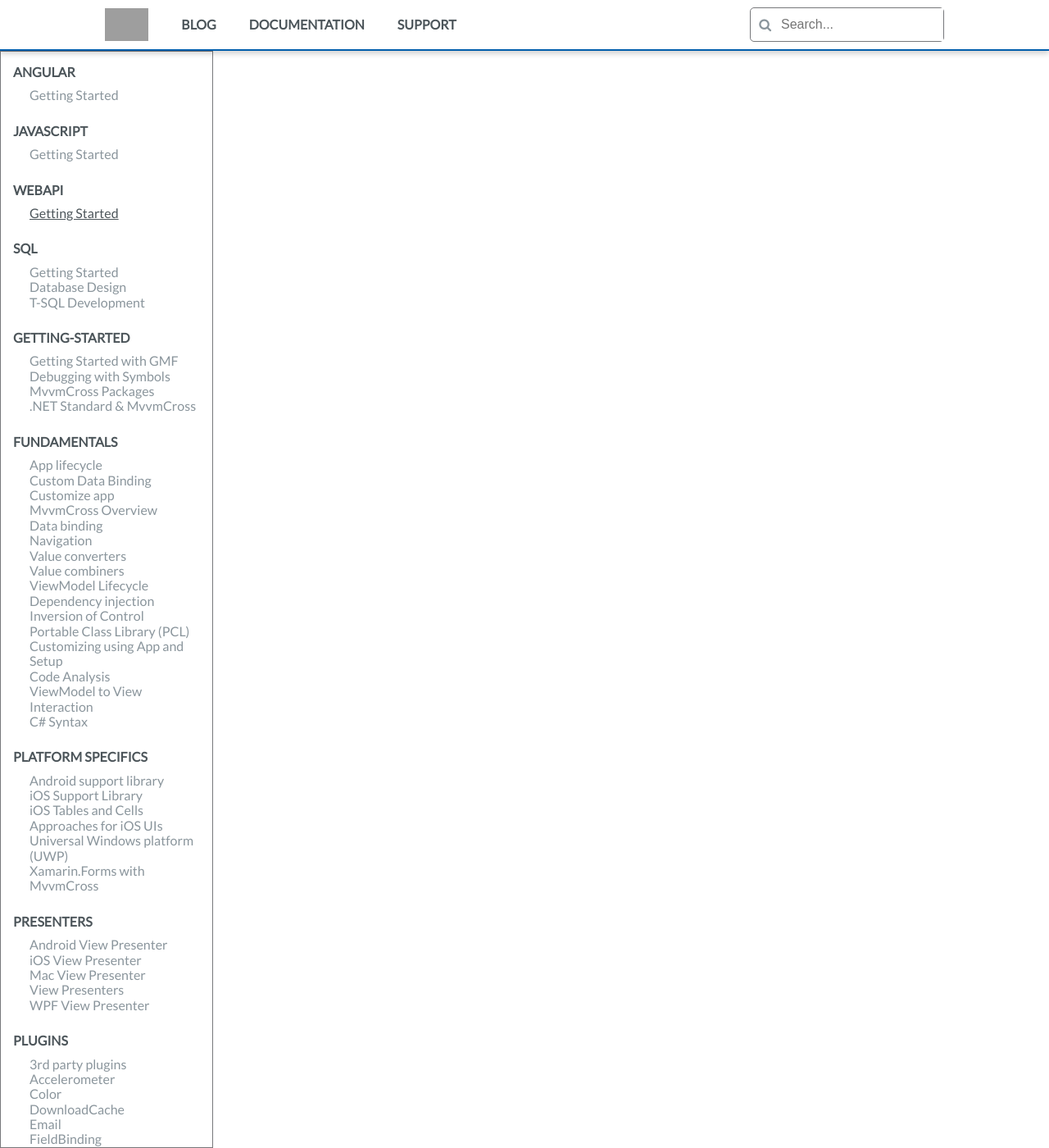
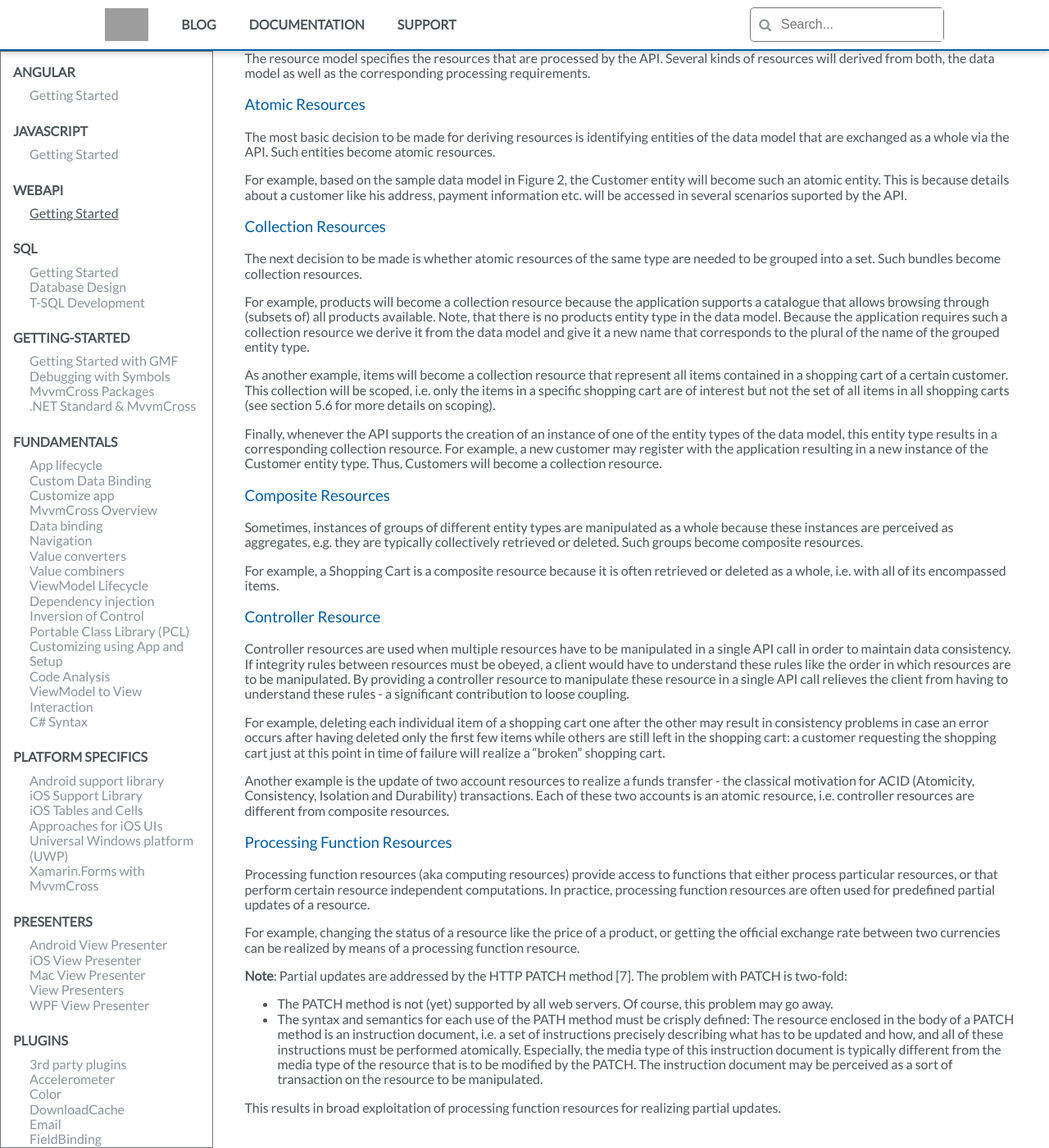
Before and after one commit to gmfjlr/DevForDev, a Jekyll site: the page built from docs/_documentation/webapi/getting-started.md, in a window 1280 px wide and 1400 px high, scrolled down 2323 px. Shown: the whole window at 82% size. Built offline with Jekyll 4.4.1, drawn with Linux system fonts in a browser that asks for light colours; nearby versions of some CDN libraries; comment, search, counter and statistics services are not loaded; grey boxes are pictures that could not be loaded.

Commit message:
Update getting-started.md

```diff
--- a/docs/_documentation/webapi/getting-started.md
+++ b/docs/_documentation/webapi/getting-started.md
@@ -42,3 +42,52 @@ The main purpose of the data model behind an API is to specify the properties of
 Figure 2 depicts a sample data model that will be used in the following sections to give examples on how to apply the given guidelines.
 
 The data model is an important source to determine an appropriate resource model. However, the way clients interact with the API is a significant influencer of the resource model derived from the data model ("clients win over data"). The domain model drives the implementation of the API, while the resource model is driven by client interactions. But typically, the resource model will "follow the data model".
+
+## Resource Model
+
+The resource model specifies the resources that are processed by the API. Several kinds of resources will derived from both, the data model as well as the corresponding processing requirements.
+
+### Atomic Resources
+
+The most basic decision to be made for deriving resources is identifying entities of the data model that are exchanged as a whole via the API. Such entities become atomic resources.
+
+For example, based on the sample data model in Figure 2, the Customer entity will become such an atomic entity. This is because details about a customer like his address, payment information etc. will be accessed in several scenarios suported by the API.
+
+### Collection Resources
+
+The next decision to be made is whether atomic resources of the same type are needed to be grouped into a set. Such bundles become collection resources.
+
+For example, products will become a collection resource because the application supports a catalogue that allows browsing through (subsets of) all products available. Note, that there is no products entity type in the data model. Because the application requires such a collection resource we derive it from the data model and give it a new name that corresponds to the plural of the name of the grouped entity type.
+
+As another example, items will become a collection resource that represent all items contained in a shopping cart of a certain customer. This collection will be scoped, i.e. only the items in a specific shopping cart are of interest but not the set of all items in all shopping carts (see section 5.6 for more details on scoping).
+
+Finally, whenever the API supports the creation of an instance of one of the entity types of the data model, this entity type results in a corresponding collection resource. For example, a new customer may register with the application resulting in a new instance of the Customer entity type. Thus, Customers will become a collection resource.
+
+### Composite Resources
+
+Sometimes, instances of groups of different entity types are manipulated as a whole because these instances are perceived as aggregates, e.g. they are typically collectively retrieved or deleted. Such groups become composite resources.
+
+For example, a Shopping Cart is a composite resource because it is often retrieved or deleted as a whole, i.e. with all of its encompassed items.
+
+
+
+### Controller Resource
+
+Controller resources are used when multiple resources have to be manipulated in a single API call in order to maintain data consistency. If integrity rules between resources must be obeyed, a client would have to understand these rules like the order in which resources are to be manipulated. By providing a controller resource to manipulate these resource in a single API call relieves the client from having to understand these rules - a significant contribution to loose coupling.
+
+For example, deleting each individual item of a shopping cart one after the other may result in consistency problems in case an error occurs after having deleted only the first few items while others are still left in the shopping cart: a customer requesting the shopping cart just at this point in time of failure will realize a "broken" shopping cart.
+
+Another example is the update of two account resources to realize a funds transfer - the classical motivation for ACID (Atomicity, Consistency, Isolation and Durability) transactions. Each of these two accounts is an atomic resource, i.e. controller resources are different from composite resources.
+
+### Processing Function Resources
+
+Processing function resources (aka computing resources) provide access to functions that either process particular resources, or that perform certain resource independent computations. In practice, processing function resources are often used for predefined partial updates of a resource.
+
+For example, changing the status of a resource like the price of a product, or getting the official exchange rate between two currencies can be realized by means of a processing function resource.
+
+**Note**: Partial updates are addressed by the HTTP PATCH method [7]. The problem with PATCH is two-fold:
+
+  - The PATCH method is not (yet) supported by all web servers. Of course, this problem may go away.
+  - The syntax and semantics for each use of the PATH method must be crisply defined: The resource enclosed in the body of a PATCH method is an instruction document, i.e. a set of instructions precisely describing what has to be updated and how, and all of these instructions must be performed atomically. Especially, the media type of this instruction document is typically different from the media type of the resource that is to be modified by the PATCH. The instruction document may be perceived as a sort of transaction on the resource to be manipulated.
+
+This results in broad exploitation of processing function resources for realizing partial updates.
```
